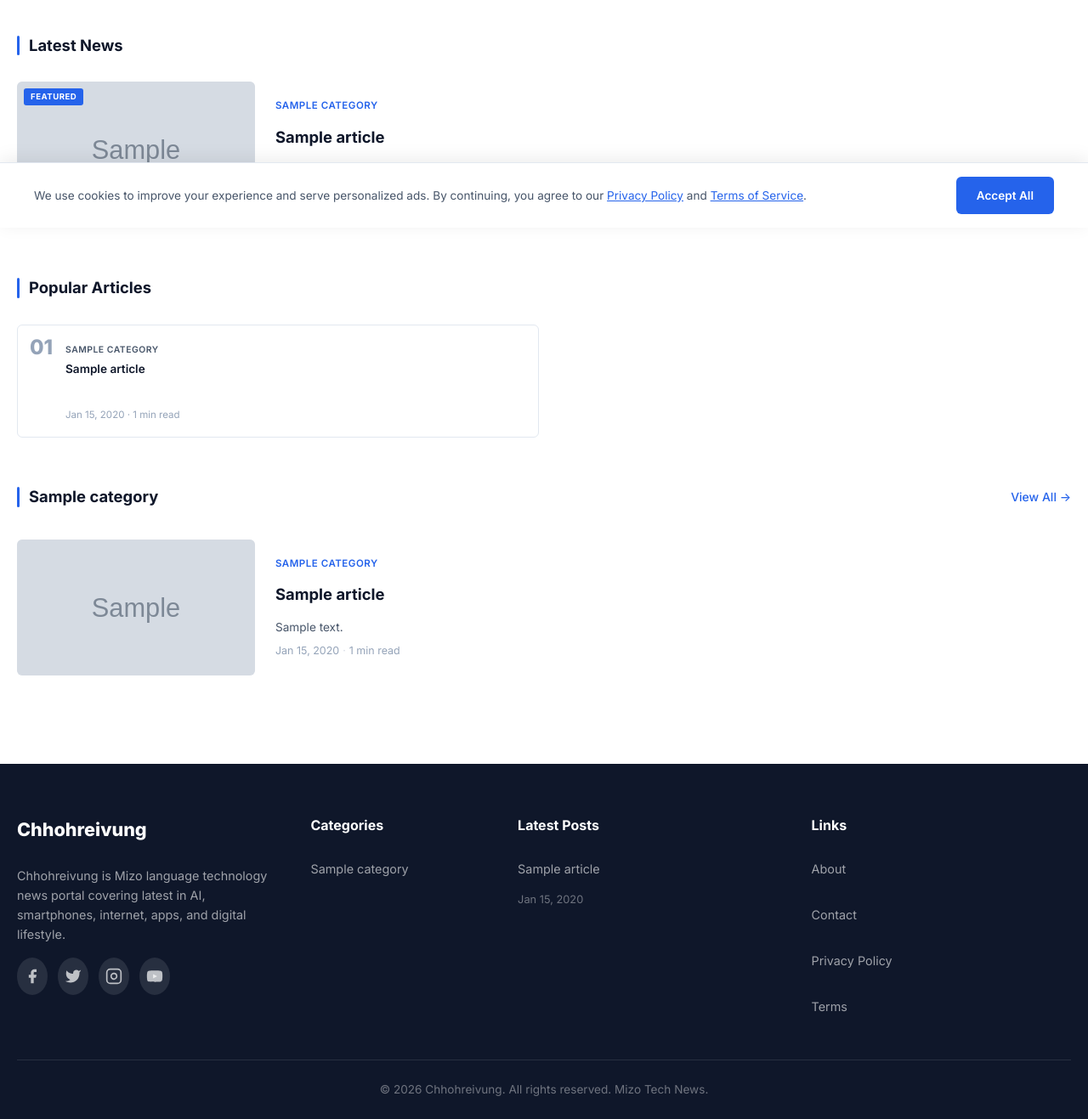
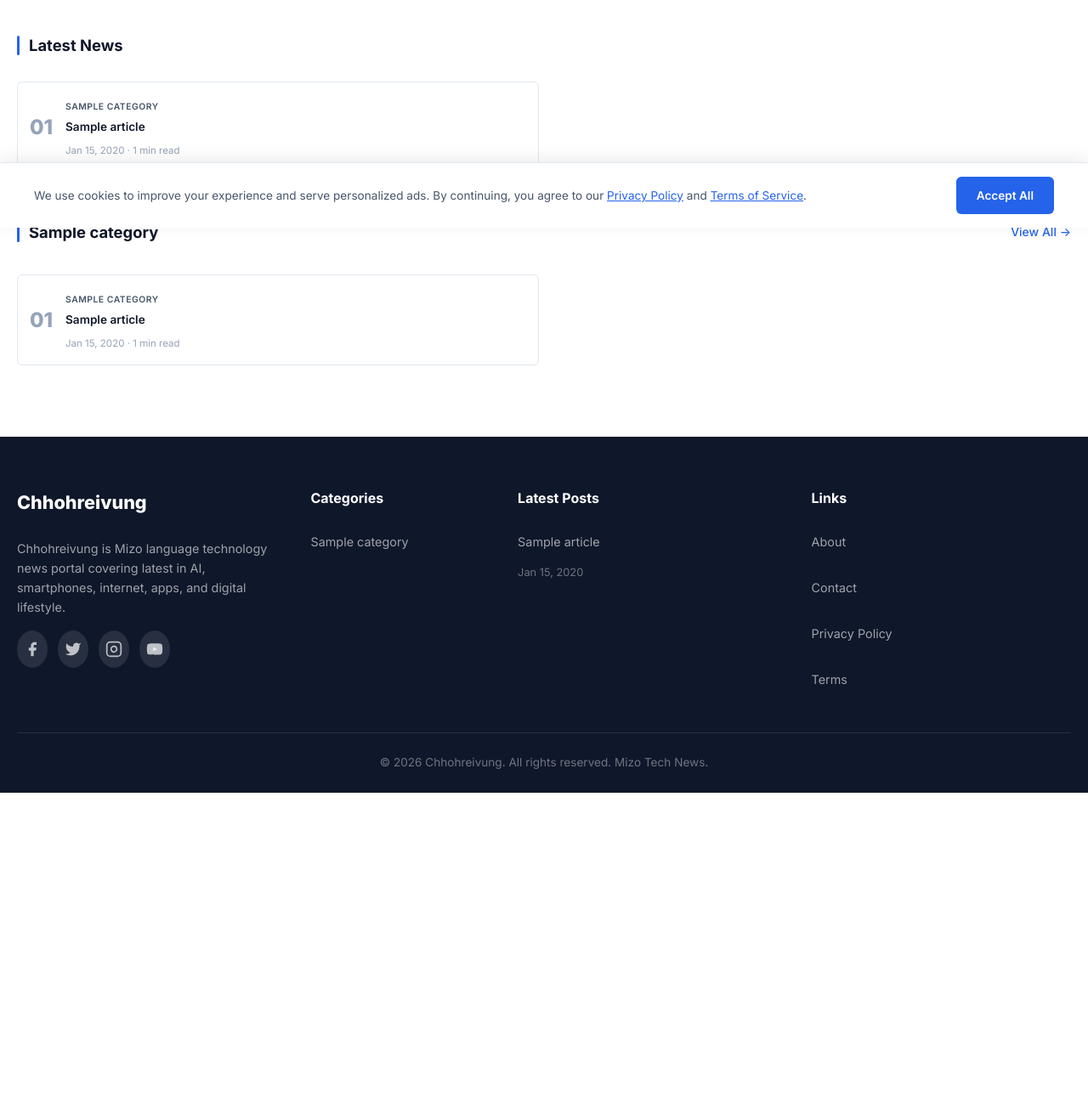
Before and after one commit to pachuau10/chhohhreivung_blog, a Django app: page / in a window 1280 px wide. Shown: the part 609-1926 px from the top of the page at 85% size. After the commit the page ends 1542 px from the top, so only its background shows below. Run offline with Django 5.2, Linux system fonts and the light colour scheme; tables that the repository leaves empty hold one stand-in row (values such as "Sample post"); grey boxes marked "Sample" are stand-in pictures; some libraries are stand-ins or nearby versions.

Commit message:
remove popular section, convert latest & category lists to numbered style

```diff
--- a/static/css/style.css
+++ b/static/css/style.css
@@ -722,6 +722,8 @@ input, textarea {
     border-radius: var(--radius-sm);
     border: 1px solid var(--border);
     transition: all var(--transition);
+    text-decoration: none;
+    color: inherit;
 }
 
 .popular-card:hover {
@@ -762,10 +764,6 @@ input, textarea {
     -webkit-line-clamp: 2;
     -webkit-box-orient: vertical;
     overflow: hidden;
-}
-
-.popular-title:hover {
-    color: var(--text-primary);
 }
 
 .popular-date {
--- a/templates/home.html
+++ b/templates/home.html
@@ -12,40 +12,16 @@
       <h2 class="section-title">Latest News</h2>
     </div>
 
-    <div class="news-feed" id="newsFeed">
+    <div class="popular-grid" id="newsFeed">
       {% for article in latest_news %}
-      <article class="news-row">
-        <a href="{{ article.get_absolute_url }}" class="news-row-image">
-          {% if article.featured_image %}
-          <img src="{{ article.featured_image.url }}" alt="{{ article.title }}" loading="lazy">
-          {% else %}
-          <div class="news-row-fallback">{{ article.category.name|first }}</div>
-          {% endif %}
-          {% if article.featured %}
-          <span class="news-badge news-badge-featured">Featured</span>
-          {% endif %}
-          {% if article.views > 1000 %}
-          <span class="news-badge news-badge-trending">Trending</span>
-          {% endif %}
-        </a>
-
-        <div class="news-row-content">
-          <span class="news-row-category">{{ article.category.name }}</span>
-          <h2 class="news-row-title">
-            <a href="{{ article.get_absolute_url }}">{{ article.title }}</a>
-          </h2>
-          <p class="news-row-excerpt">{{ article.excerpt|truncatechars:140 }}</p>
-          <div class="news-row-meta">
-            <span>{{ article.published_at|date:"M d, Y" }}</span>
-            <span class="meta-sep">·</span>
-            <span>{{ article.reading_time }} min read</span>
-            {% if article.views > 500 %}
-            <span class="meta-sep">·</span>
-            <span>{{ article.views }} views</span>
-            {% endif %}
-          </div>
+      <a href="{{ article.get_absolute_url }}" class="popular-card">
+        <span class="popular-number">{{ forloop.counter|stringformat:"02d" }}</span>
+        <div class="popular-content">
+          <span class="popular-category">{{ article.category.name|default:"Technology" }}</span>
+          <span class="popular-title">{{ article.title }}</span>
+          <span class="popular-date">{{ article.published_at|date:"M d, Y" }} · {{ article.reading_time }} min read</span>
         </div>
-      </article>
+      </a>
       {% empty %}
       <div class="empty-state">
         <p>No articles published yet. Check back soon!</p>
@@ -61,26 +37,6 @@
   </div>
 </section>
 
-<section class="section popular-section">
-  <div class="container">
-    <div class="section-header">
-      <h2 class="section-title">Popular Articles</h2>
-    </div>
-    <div class="popular-grid">
-      {% for article in popular_articles %}
-      <div class="popular-card">
-        <span class="popular-number">{{ forloop.counter|stringformat:"02d" }}</span>
-        <div class="popular-content">
-          <span class="popular-category">{{ article.category.name|default:"Technology" }}</span>
-          <a href="{{ article.get_absolute_url }}" class="popular-title">{{ article.title }}</a>
-          <span class="popular-date">{{ article.published_at|date:"M d, Y" }} · {{ article.reading_time }} min read</span>
-        </div>
-      </div>
-      {% endfor %}
-    </div>
-  </div>
-</section>
-
 {% for cat, cat_articles in category_articles.items %}
 <section class="section category-section">
   <div class="container">
@@ -88,29 +44,16 @@
       <h2 class="section-title">{{ cat.name }}</h2>
       <a href="{% url 'category' cat.slug %}" class="section-link">View All &rarr;</a>
     </div>
-    <div class="news-feed">
+    <div class="popular-grid">
       {% for article in cat_articles %}
-      <article class="news-row">
-        <a href="{{ article.get_absolute_url }}" class="news-row-image">
-          {% if article.featured_image %}
-          <img src="{{ article.featured_image.url }}" alt="{{ article.title }}" loading="lazy">
-          {% else %}
-          <div class="news-row-fallback">{{ article.category.name|first }}</div>
-          {% endif %}
-        </a>
-        <div class="news-row-content">
-          <span class="news-row-category">{{ article.category.name }}</span>
-          <h2 class="news-row-title">
-            <a href="{{ article.get_absolute_url }}">{{ article.title }}</a>
-          </h2>
-          <p class="news-row-excerpt">{{ article.excerpt|truncatechars:120 }}</p>
-          <div class="news-row-meta">
-            <span>{{ article.published_at|date:"M d, Y" }}</span>
-            <span class="meta-sep">·</span>
-            <span>{{ article.reading_time }} min read</span>
-          </div>
+      <a href="{{ article.get_absolute_url }}" class="popular-card">
+        <span class="popular-number">{{ forloop.counter|stringformat:"02d" }}</span>
+        <div class="popular-content">
+          <span class="popular-category">{{ article.category.name|default:"Technology" }}</span>
+          <span class="popular-title">{{ article.title }}</span>
+          <span class="popular-date">{{ article.published_at|date:"M d, Y" }} · {{ article.reading_time }} min read</span>
         </div>
-      </article>
+      </a>
       {% endfor %}
     </div>
   </div>
```
